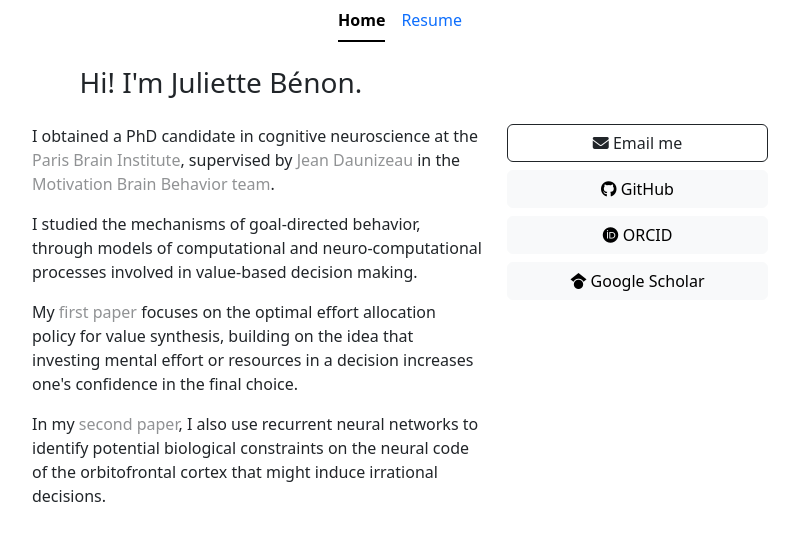
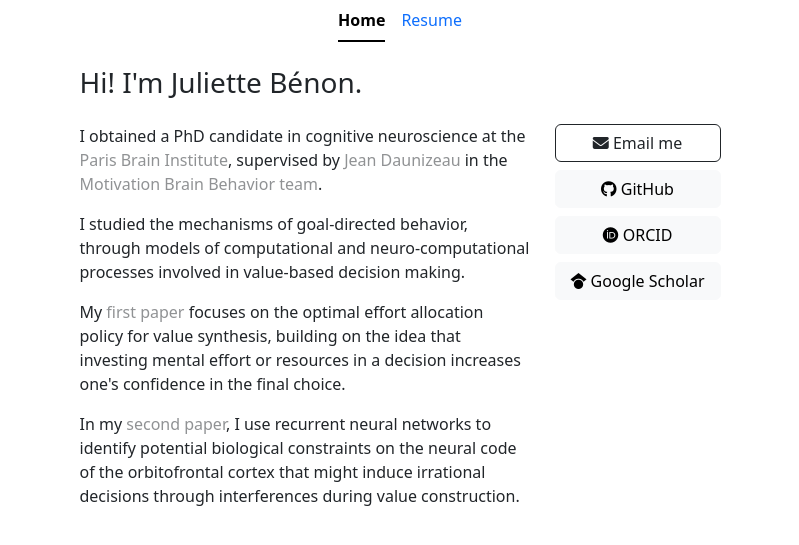
Before and after one commit to jbenon/jbenon.github.io, a Jekyll site: the page built from index.html, in a window 1280 px wide. Shown: the top 545 px of the page, without its empty margins (240-1039 px from the left). Built offline with Jekyll 4.4.1, drawn with Linux system fonts in a browser that asks for light colours; nearby versions of some CDN libraries.

Commit message:
Try other syntax

```diff
--- a/index.html
+++ b/index.html
@@ -43,12 +43,12 @@ layout: default
             </p><p>
             In my <a class="text-body-tertiary link-underline-dark link-underline-opacity-0 link-underline-opacity-75-hover"
             href="https://www.biorxiv.org/content/10.1101/2025.07.10.664081v1" data-bs-toggle="tooltip"
-            data-bs-title="Access online">second paper</a>, I also use recurrent neural networks to identify potential biological
+            data-bs-title="Access online">second paper</a>, I use recurrent neural networks to identify potential biological
             constraints on the neural code of the orbitofrontal cortex that might
-            induce irrational decisions.
+            induce irrational decisions through interferences during value construction.
             </p>
         </div>
-        <div class="col-2 col-md-3 gy-3">
+        <div class="col-3 col-md-2 gy-3">
             <div class="d-grid gap-2">
                 <a class="btn btn-outline-dark" role="button" href="mailto: juliettebenon@gmail.com">
                     <i class="fa-solid fa-envelope"></i>
```
